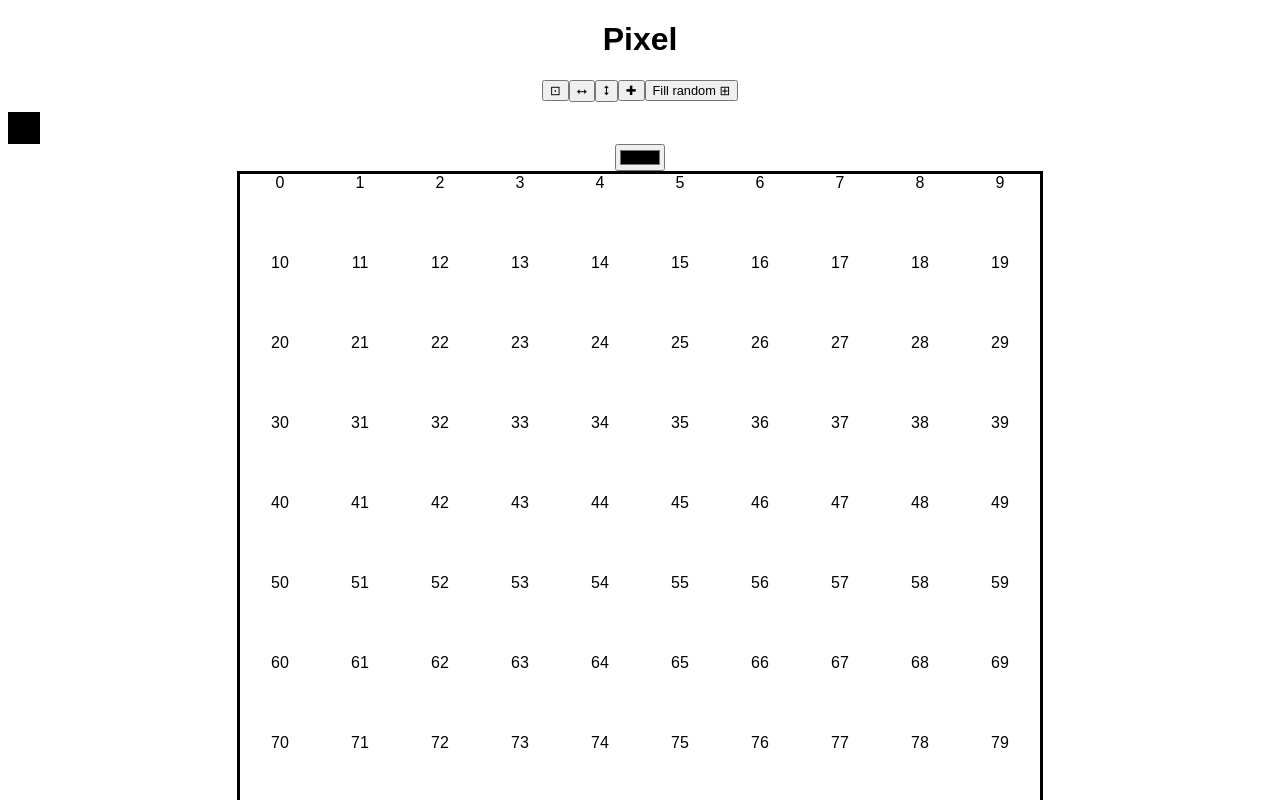
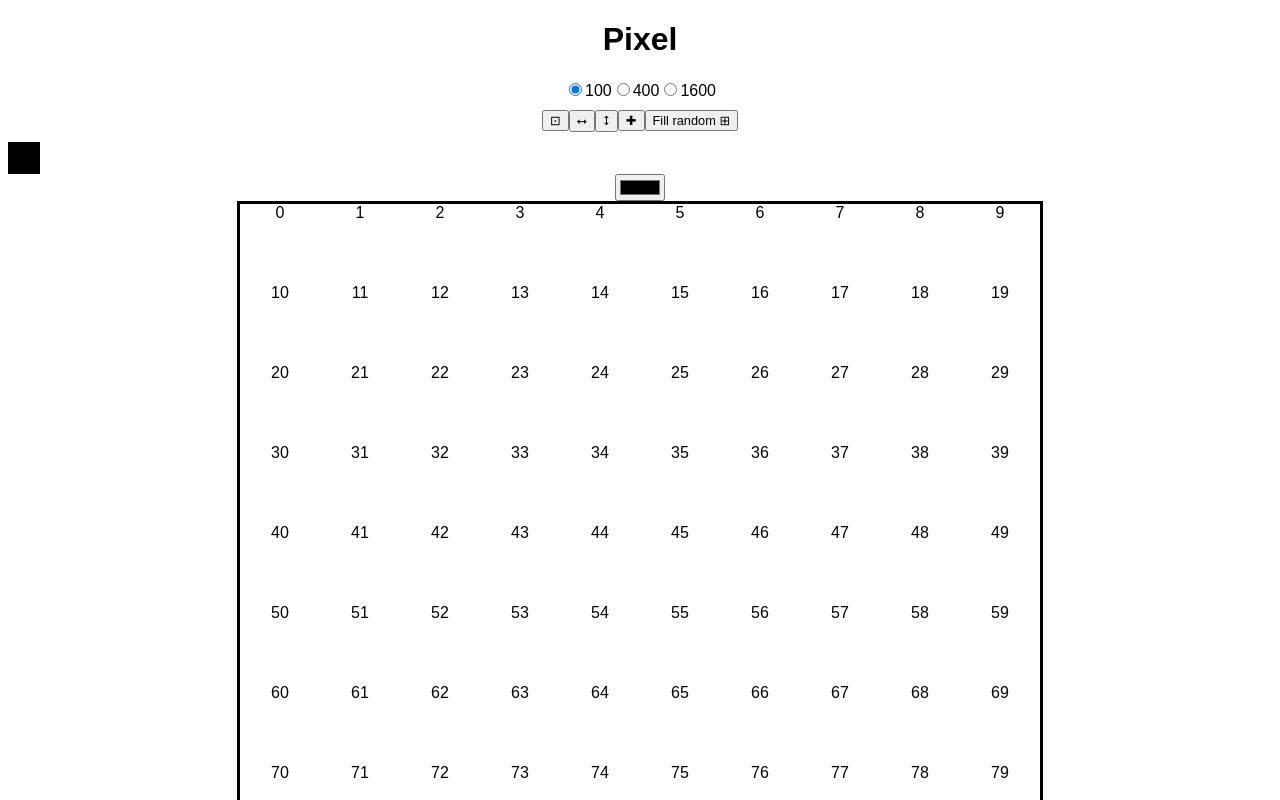
Before and after one commit to bogutskii/pixel-draw, a React (Create React App) app: page / in a window 1280 px wide. Shown: the top 800 px of the page. Built offline with nearby package versions, Linux system fonts and the light colour scheme.

Commit message:
size field form

```diff
--- a/src/Components/Field.js
+++ b/src/Components/Field.js
@@ -3,20 +3,21 @@ import {connect} from "react-redux";
 import "./Field.css";
 import Brush from "./Brush";
 import ColorHisory from "./ColorHistory";
+import FieldSize from "./FieldSize";
 
 const Field = (props) => {
 
     const {field, currentColor, changeColor, saveToHistory, changePixelColor} = props;
-    // const [block, setBlock] = useState(new Array(100).fill({color: "white"}));
-    //const [currentColor, setCurrentColor] = useState("#000000");
+
 
 
 
     return (
         <>
+            <FieldSize/>
             <Brush/>
-            {/*{colorHistory.map((el,i) => <div  className='color-history' style={{background: el}}>.</div>)} */}
             <ColorHisory/>
+
             <input
                 type="color"
                 value={currentColor}
--- /dev/null
+++ b/src/Components/FieldSize.js
@@ -0,0 +1,43 @@
+import React, {useState} from "react";
+import {connect} from "react-redux";
+
+
+const FieldSize = (props) => {
+    const {} = props;
+
+
+
+
+    return <div className="container">
+        <div className="tabs">
+            <input type="radio" id="radio-1" name="tabs" checked/>
+            <label className="tab" htmlFor="radio-1">100<span className="notification"></span></label>
+            <input type="radio" id="radio-2" name="tabs"/>
+            <label className="tab" htmlFor="radio-2">400</label>
+            <input type="radio" id="radio-3" name="tabs"/>
+            <label className="tab" htmlFor="radio-3">1600</label>
+            <span className="glider"></span>
+        </div>
+    </div>
+
+}
+
+
+const mapStateToProps = (state) => ({
+    historyColor: state.historyColor
+})
+
+const mapDispatchToProps = (dispatch) => ({
+
+    changeCreateModal: (value) => dispatch({
+        type: 'CHANGE_CREATE_MODAL',
+        payload: {
+            value: value
+        }
+    }),
+
+
+})
+
+
+export default connect(mapStateToProps, mapDispatchToProps)(FieldSize);
```
